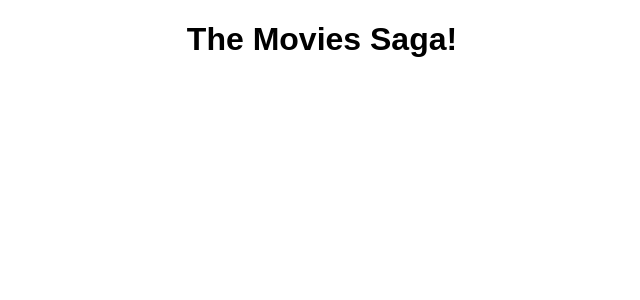
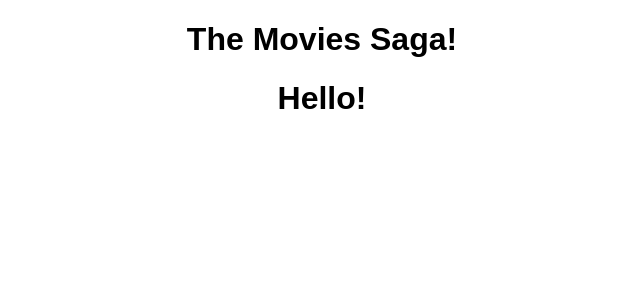
Before and after one commit to awessel0614/weekend-movie-sagas, a React (Create React App) app: page /#/detailpage/1 in a window 1280 px wide. Shown: the top 300 px of the page, without its empty margins (318-958 px from the left). Built offline with nearby package versions, Linux system fonts and the light colour scheme.

Commit message:
installed MUI and added DetailPage component

```diff
--- a/package.json
+++ b/package.json
@@ -4,6 +4,11 @@
   "private": true,
   "proxy": "http://localhost:5001",
   "dependencies": {
+    "@emotion/react": "^11.11.1",
+    "@emotion/styled": "^11.11.0",
+    "@fontsource/roboto": "^5.0.8",
+    "@mui/icons-material": "^5.14.19",
+    "@mui/material": "^5.14.20",
     "axios": "^0.21.1",
     "pg": "^8.2.1",
     "react": "^18.2.0",
--- a/src/components/App/App.jsx
+++ b/src/components/App/App.jsx
@@ -1,6 +1,7 @@
 import {HashRouter as Router, Route} from 'react-router-dom';
 import './App.css';
 import MovieList from '../MovieList/MovieList';
+import DetailPage from '../DetailPage/DetailPage.jsx';
 
 function App() {
   return (
@@ -12,7 +13,9 @@ function App() {
         </Route>
 
         {/* Details page */}
-
+        <Route path="/detailpage/:id" exact>
+          <DetailPage />
+        </Route>
         {/* Add Movie page */}
 
       </Router>
--- /dev/null
+++ b/src/components/DetailPage/DetailPage.jsx
@@ -0,0 +1,14 @@
+
+
+function DetailPage() {
+
+
+    return (
+        <>
+        <h1>Hello!</h1>
+
+        </>
+    );
+};
+
+export default DetailPage;
```
Also changed, not shown: 2 other files (tests, documents, lock files or other folders).
